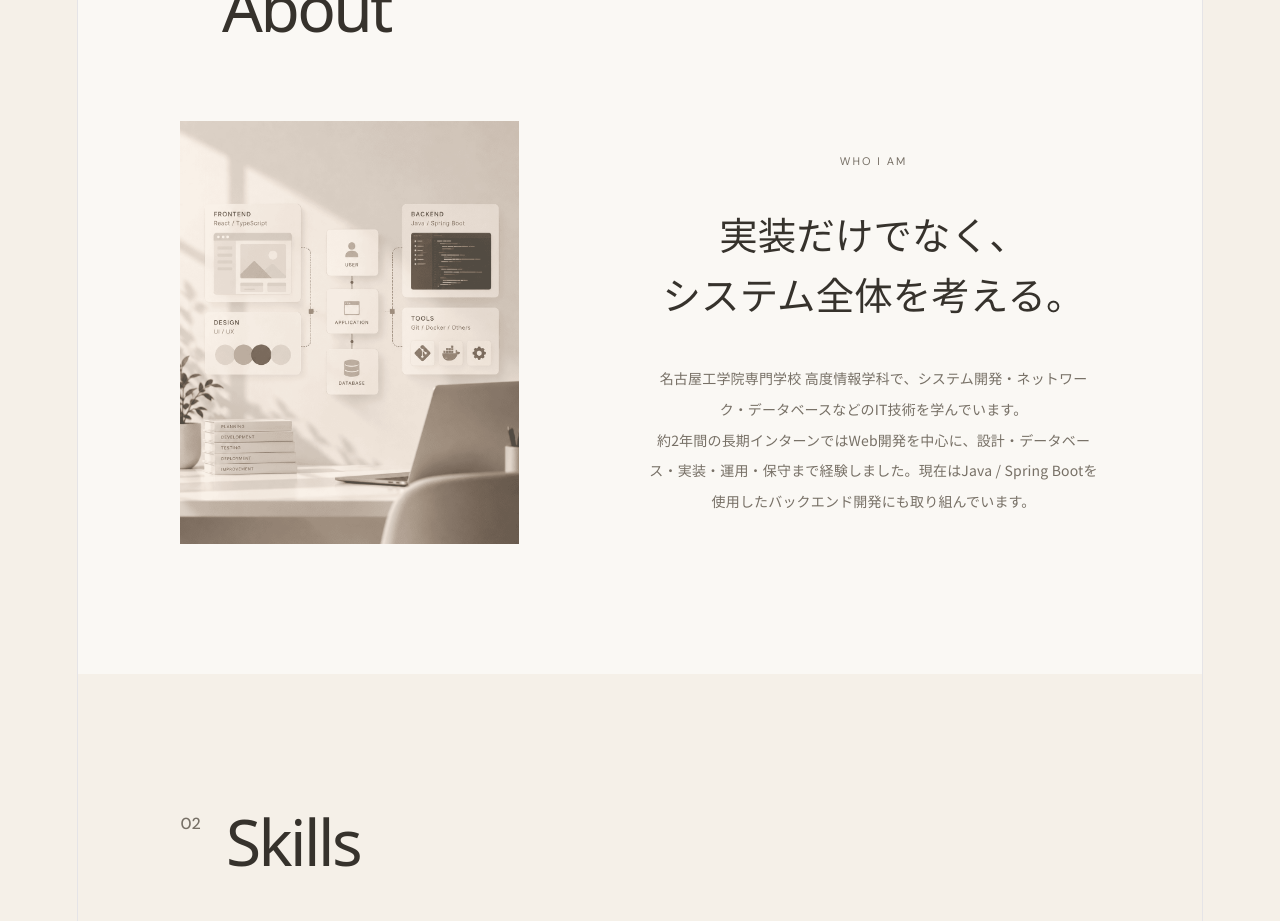
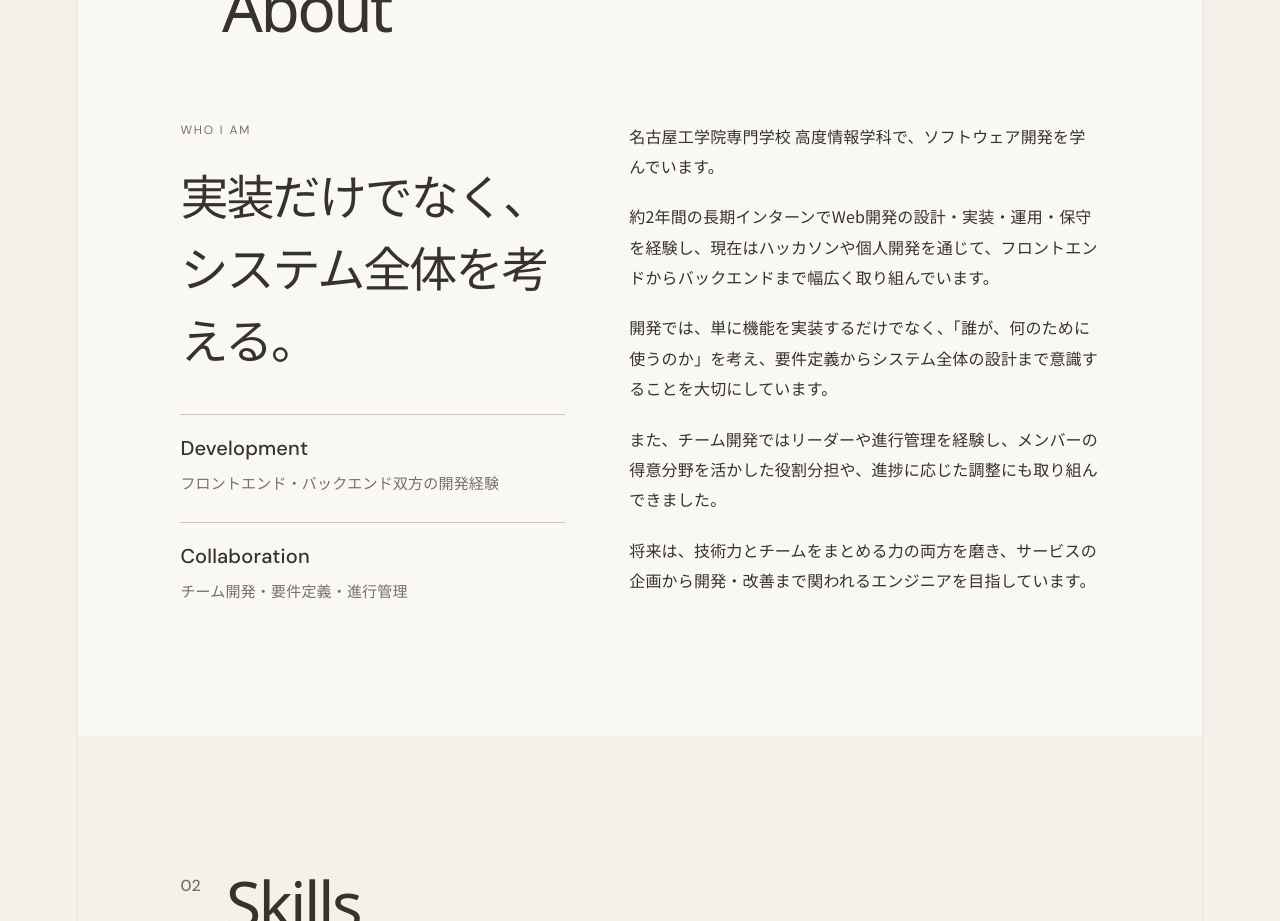
Before and after one commit to towa0504100239-glitch/portfolio, a React app: page / in a window 1280 px wide. Shown: the part 960-1881 px from the top of the page. Built offline with nearby package versions, Linux system fonts and the light colour scheme; the HTML template or start-up script is replaced by a standard one.

Commit message:
Redesign About around typography and development strengths

```diff
--- a/src/pages/Home.tsx
+++ b/src/pages/Home.tsx
@@ -4,7 +4,6 @@ import { useState, useEffect } from "react";
 import { Link } from "react-router-dom";
 
 import topImage from "../assets/top.png";
-import aboutImage from "../assets/about.png";
 
 import { worksNewestFirst } from "../data/works";
 import { experienceGroups } from "../data/experience";
@@ -232,34 +231,37 @@ const Home = () => {
           </div>
 
           <div className="aboutContent">
-            <div className="aboutImage">
-              <img
-                src={aboutImage}
-                alt="システム全体の構成を表したイメージ"
-              />
+            <div className="aboutLead">
+              <p className="smallTitle">WHO I AM</p>
+              <h3>実装だけでなく、システム全体を考える。</h3>
             </div>
-
             <div className="aboutText">
-              <p className="smallTitle">WHO I AM</p>
-
-              <h3>
-                実装だけでなく、
-                <br />
-                システム全体を考える。
-              </h3>
-
               <p>
-                名古屋工学院専門学校
-                高度情報学科で、システム開発・ネットワーク・データベースなどのIT技術を学んでいます。
+                名古屋工学院専門学校 高度情報学科で、ソフトウェア開発を学んでいます。
               </p>
-
               <p>
-                約2年間の長期インターンではWeb開発を中心に、設計・データベース・実装・運用・保守まで経験しました。現在はJava
-                /
-                Spring
-                Bootを使用したバックエンド開発にも取り組んでいます。
+                約2年間の長期インターンでWeb開発の設計・実装・運用・保守を経験し、現在はハッカソンや個人開発を通じて、フロントエンドからバックエンドまで幅広く取り組んでいます。
+              </p>
+              <p>
+                開発では、単に機能を実装するだけでなく、「誰が、何のために使うのか」を考え、要件定義からシステム全体の設計まで意識することを大切にしています。
+              </p>
+              <p>
+                また、チーム開発ではリーダーや進行管理を経験し、メンバーの得意分野を活かした役割分担や、進捗に応じた調整にも取り組んできました。
+              </p>
+              <p>
+                将来は、技術力とチームをまとめる力の両方を磨き、サービスの企画から開発・改善まで関われるエンジニアを目指しています。
               </p>
             </div>
+            <dl className="aboutStrengths">
+              <div className="aboutStrength">
+                <dt>Development</dt>
+                <dd>フロントエンド・バックエンド双方の開発経験</dd>
+              </div>
+              <div className="aboutStrength">
+                <dt>Collaboration</dt>
+                <dd>チーム開発・要件定義・進行管理</dd>
+              </div>
+            </dl>
           </div>
         </section>
 
--- a/src/styles/Home.css
+++ b/src/styles/Home.css
@@ -211,36 +211,65 @@ a {
 }
 .aboutContent {
   display: grid;
-  grid-template-columns: 0.75fr 1fr;
-  gap: 10vw;
-  align-items: center;
+  grid-template-columns: minmax(0, 0.9fr) minmax(0, 1.1fr);
+  column-gap: clamp(32px, 5vw, 72px);
+  row-gap: 40px;
+  align-items: start;
+  max-width: 1000px;
+  margin: 0 auto;
+  text-align: left;
 }
-.aboutImage {
-  aspect-ratio: 4 / 5;
-  max-width: 430px;
-  background: var(--surface);
-  display: flex;
-  align-items: center;
-  justify-content: center;
-  color: #a89d8e;
-  font-size: 11px;
+.aboutLead .smallTitle {
+  margin: 0 0 18px;
+  font-size: 12px;
+  line-height: 1.6;
   letter-spacing: 0.15em;
 }
+.aboutLead h3 {
+  margin: 0;
+  font-family: "Noto Sans JP", sans-serif;
+  font-size: clamp(32px, 3.8vw, 48px);
+  line-height: 1.5;
+  font-weight: 500;
+  letter-spacing: -0.04em;
+}
 .aboutText {
-  max-width: 600px;
+  grid-column: 2;
+  grid-row: 1 / span 2;
+  max-width: 720px;
 }
-.aboutText h3 {
-  margin: 0 0 40px;
+.aboutText p {
+  margin: 0 0 20px;
   font-family: "Noto Sans JP", sans-serif;
-  font-size: clamp(28px, 3vw, 45px);
-  line-height: 1.55;
+  font-size: 16px;
+  line-height: 1.9;
+  color: var(--text);
+}
+.aboutText p:last-child {
+  margin-bottom: 0;
+}
+.aboutStrengths {
+  grid-column: 1;
+  display: grid;
+  gap: 24px;
+  margin: 0;
+}
+.aboutStrength {
+  padding-top: 18px;
+  border-top: 1px solid var(--line);
+}
+.aboutStrength dt {
+  margin-bottom: 8px;
+  color: var(--text);
+  font-size: 20px;
   font-weight: 500;
+  line-height: 1.5;
 }
-.aboutText > p:not(.smallTitle) {
-  font-family: "Noto Sans JP", sans-serif;
-  font-size: 14px;
-  line-height: 2.2;
+.aboutStrength dd {
+  margin: 0;
   color: var(--subtext);
+  font-size: 15px;
+  line-height: 1.8;
 }
 .skillGrid {
   display: grid;
@@ -505,14 +534,12 @@ footer {
   height: 100%;
   object-fit: contain;
 }
-.heroImage,
-.aboutImage {
+.heroImage {
   width: 100%;
   overflow: hidden;
 }
 
-.heroImage img,
-.aboutImage img {
+.heroImage img {
   display: block;
   width: 100%;
   height: auto;
@@ -597,10 +624,18 @@ footer {
   }
   .aboutContent {
     grid-template-columns: 1fr;
-    gap: 60px;
+    gap: 32px;
   }
-  .aboutImage {
-    width: 75%;
+  .aboutLead h3 {
+    font-size: clamp(30px, 8vw, 36px);
+  }
+  .aboutText,
+  .aboutStrengths {
+    grid-column: auto;
+    grid-row: auto;
+  }
+  .aboutText p {
+    font-size: 15px;
   }
   .skillGrid {
     grid-template-columns: 1fr;
```
Also changed, not shown: src/assets/about.png (deleted).
